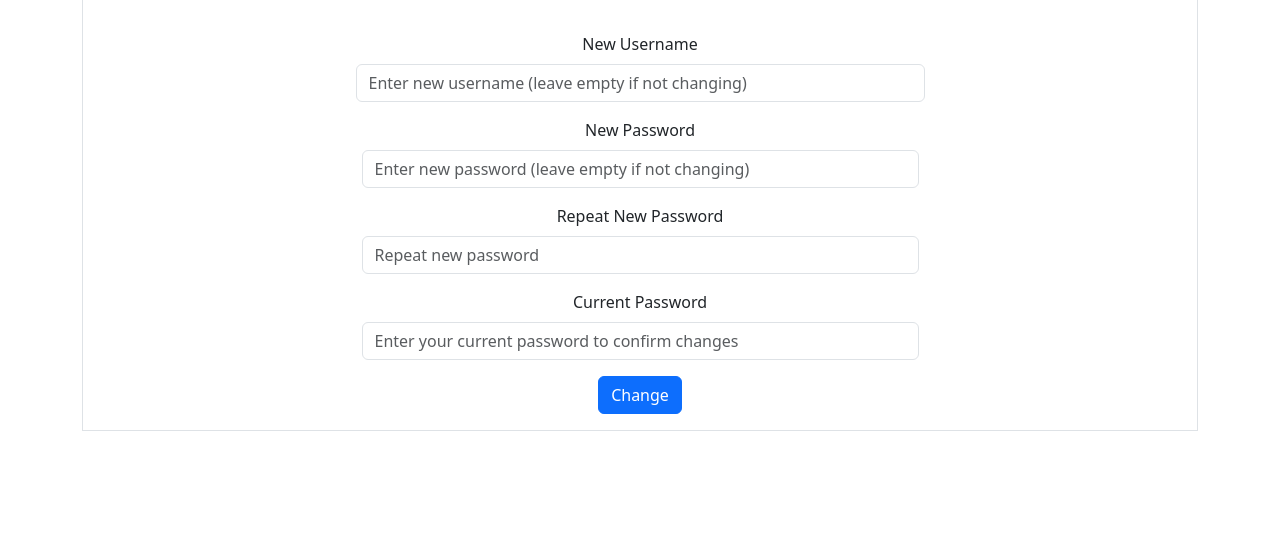
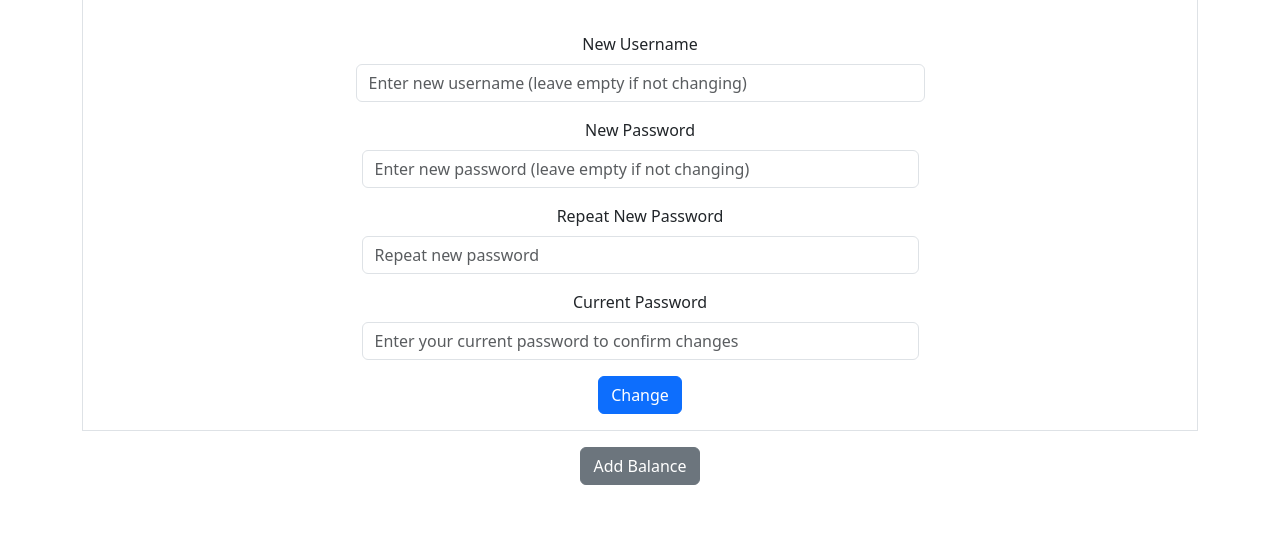
Before and after one commit to mmanrus/Finance_tracker, a Flask app: page /profile/1 in a window 1280 px wide. Shown: the part 181-726 px from the top of the page. Run offline with Flask 3, Linux system fonts and the light colour scheme; a user stored in the database is signed in; some libraries are stand-ins or nearby versions.

Commit message:
complete

```diff
--- a/finance_tracker/app.py
+++ b/finance_tracker/app.py
@@ -52,7 +52,11 @@ def add_transaction():
         )
     if request.method == "POST":
         amount = request.form.get("amount")
-        amount = float(amount)
+        try:
+            amount = float(amount)
+        except ValueError as e:
+            flash("Transaction failed", "failed")
+            return render_template("profile.html", user=user)
         trans_type = request.form.get("type")
         category = request.form.get("category")
         date = request.form.get("date")
@@ -288,7 +292,8 @@ def profile(id):
         if not check_password_hash(
             user[0]["hash"], current_password
         ):
-            return apology("Password is incorrect", 403)
+            flash("Password do not match", "failed")
+            return render_template("profile.html", user=user)
         # Check if username is being changed
         if username and username != user[0]['username']:
             # Check if the new username is available
@@ -296,7 +301,8 @@ def profile(id):
                 "SELECT * FROM users WHERE username = ?", username
             )
             if rows:
-                return apology("Username already taken", 403)
+                flash("Username already taken", "failed")
+                return render_template("profile.html", user=user)
             else:
                 # Update username in the database
                 db.execute(
@@ -328,8 +334,29 @@ def profile(id):
         return redirect('/')
     return render_template("profile.html", user=user)
 
+@app.route('/add_balance/<id>', methods=['POST'])
+def add_balance(id):
+    user = db.execute(
+        'SELECT * FROM users WHERE id = ?', id
+    )
+    if request.method == "POST":
+        amount = request.form.get('balance')
+        try:
+            amount = float(amount)
+        except ValueError as e:
+            flash(e, "failed")
+            return render_template("profile.html", user=user)
+        if not amount or amount < 0:
+            flash("Please specify an amount", "failed")
+            return render_template("profile.html", user=user)
+        db.execute (
+                    "UPDATE users SET cash = cash + ? WHERE id = ?", amount, session['user_id']
+                )
 
+        flash("Successfully added balance")
+        return redirect('/')
 
+    return render_template("profile.html", user=user)
 def fetch_dashboard_data():
     user_id = session['user_id']
     expenses = db.execute(
--- a/finance_tracker/templates/profile.html
+++ b/finance_tracker/templates/profile.html
@@ -28,4 +28,28 @@
         <button type="submit" class="btn btn-primary">Change</button>
 
     </form>
+    <button type="button" class="btn btn-secondary mt-3" data-bs-toggle="modal" data-bs-target="#balanceModal">
+        Add Balance
+    </button>
+</div>
+<!-- Modal for adding balance -->
+<div class="modal fade" id="balanceModal" tabindex="-1" aria-labelledby="balanceModalLabel" aria-hidden="true">
+    <div class="modal-dialog">
+        <div class="modal-content">
+            <div class="modal-header">
+                <h5 class="modal-title" id="balanceModalLabel">Add Balance</h5>
+                <button type="button" class="btn-close" data-bs-dismiss="modal" aria-label="Close"></button>
+            </div>
+            <div class="modal-body">
+                <form method="POST" action="/add_balance/{{ user[0]['id'] }}">
+                    <div class="mb-3">
+                        <label for="balance" class="form-label">Balance</label>
+                        <input type="number" name="balance" placeholder="Enter amount to add" class="form-control" required>
+                    </div>
+                    <button type="submit" class="btn btn-primary">Add Balance</button>
+                </form>
+            </div>
+        </div>
+    </div>
+</div>
 {% endblock %}
```
Also changed, not shown: finance_tracker/finance.db, 3 other files.
